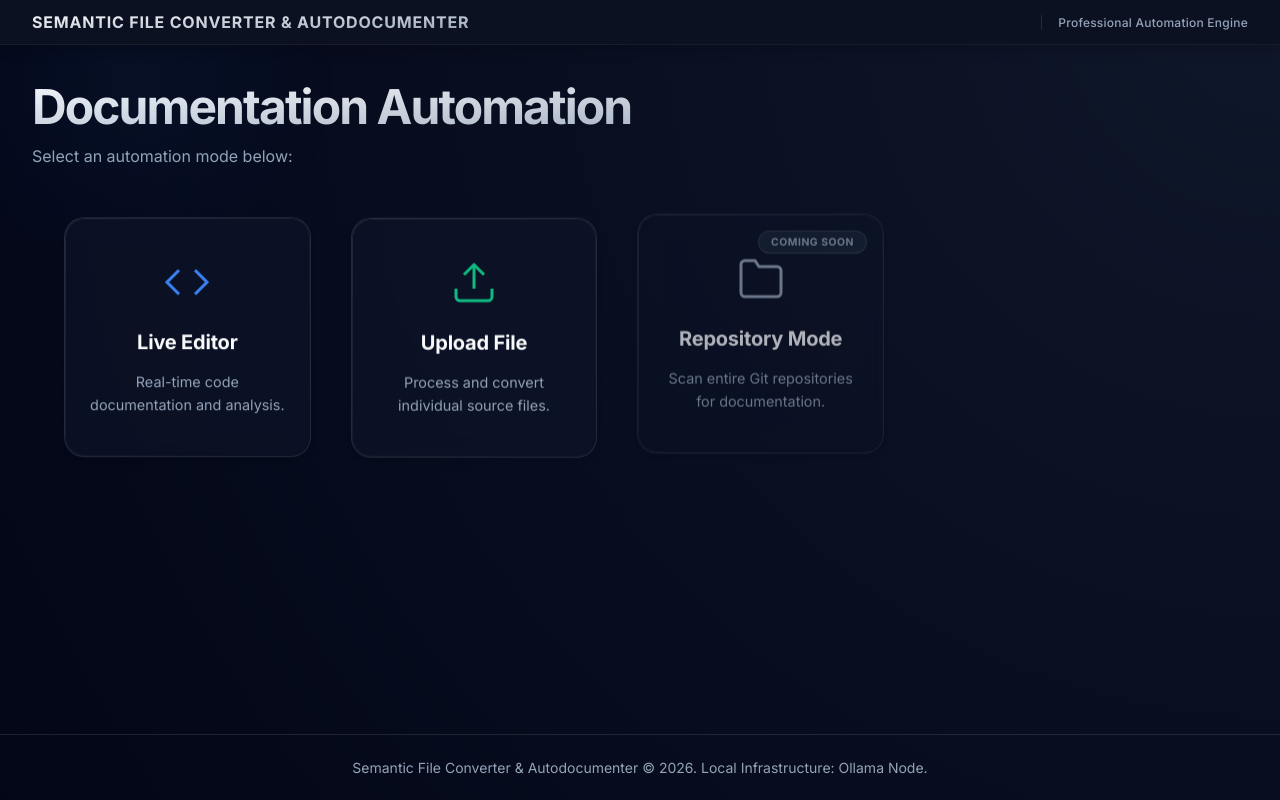
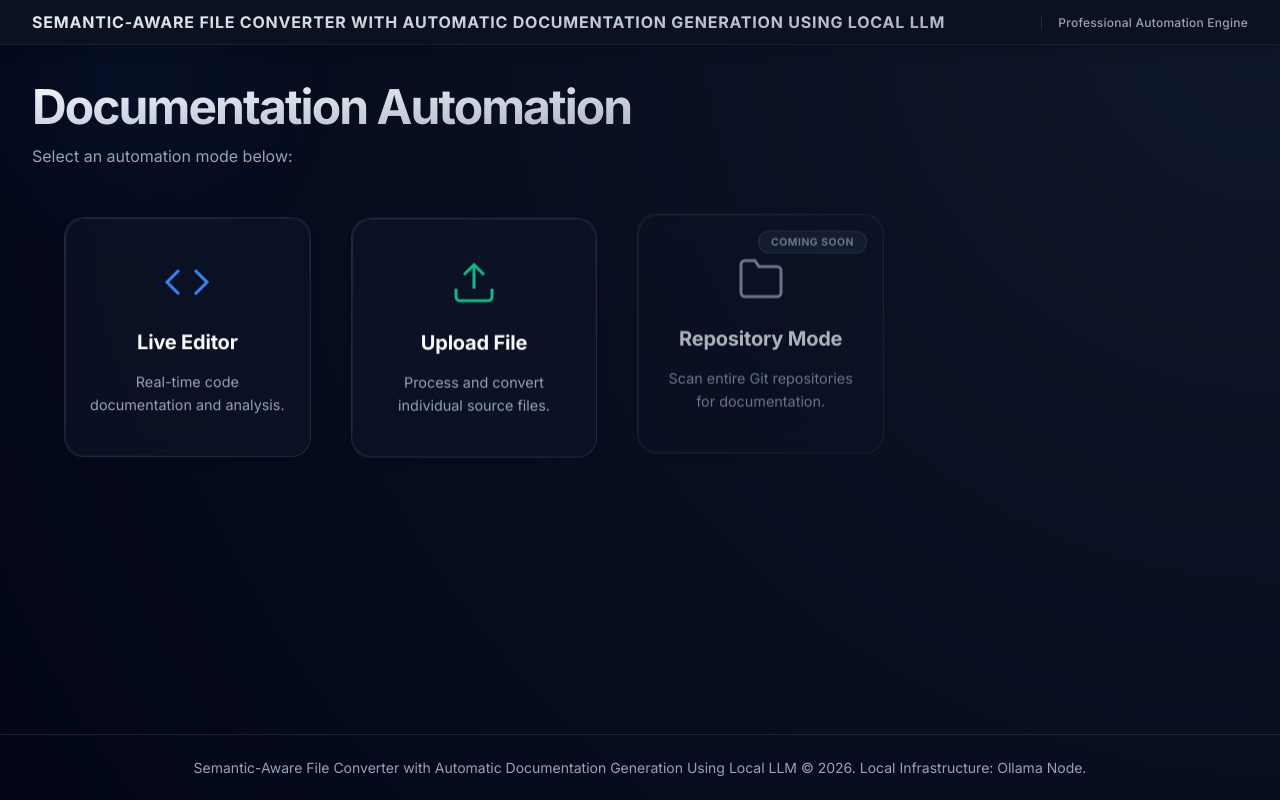
Before and after one commit to Shashwath-K/Python_auto_documenter, a FastAPI app: page / in a window 1280 px wide. Run offline with FastAPI, Linux system fonts and the light colour scheme.

Commit message:
CI-06: Templates  and conventions updated

```diff
--- a/app/templates/base.html
+++ b/app/templates/base.html
@@ -4,7 +4,7 @@
 <head>
     <meta charset="UTF-8">
     <meta name="viewport" content="width=device-width, initial-scale=1.0">
-    <title>{% block title %}Semantic File Converter & Autodocumenter{% endblock %}</title>
+    <title>{% block title %}Semantic-Aware File Converter with Automatic Documentation Generation Using Local LLM{% endblock %}</title>
     <!-- Core Application CSS -->
     <link rel="stylesheet" href="/static/css/main.css">
     <link rel="stylesheet" href="/static/css/components/cards.css">
@@ -18,7 +18,7 @@
     <header class="app-header">
         <div class="header-container">
             <div class="header-brand">
-                <h1 class="app-title">Semantic File Converter & Autodocumenter</h1>
+                <h1 class="app-title">Semantic-Aware File Converter with Automatic Documentation Generation Using Local LLM</h1>
             </div>
             <div class="header-tagline">Professional Automation Engine</div>
         </div>
@@ -50,7 +50,7 @@
     </div>
 
     <footer class="app-footer">
-        Semantic File Converter & Autodocumenter &copy; 2026. Local Infrastructure: Ollama Node.
+        Semantic-Aware File Converter with Automatic Documentation Generation Using Local LLM &copy; 2026. Local Infrastructure: Ollama Node.
     </footer>
 
     <!-- Page Specific Scripts -->
--- a/app/templates/landing.html
+++ b/app/templates/landing.html
@@ -1,6 +1,6 @@
 {% extends "base.html" %}
 
-{% block title %}Landing - Semantic File Converter & Autodocumenter{% endblock %}
+{% block title %}Landing - Semantic-Aware File Converter with Automatic Documentation Generation Using Local LLM{% endblock %}
 
 {% block content %}
 <h1>Documentation Automation</h1>
```
